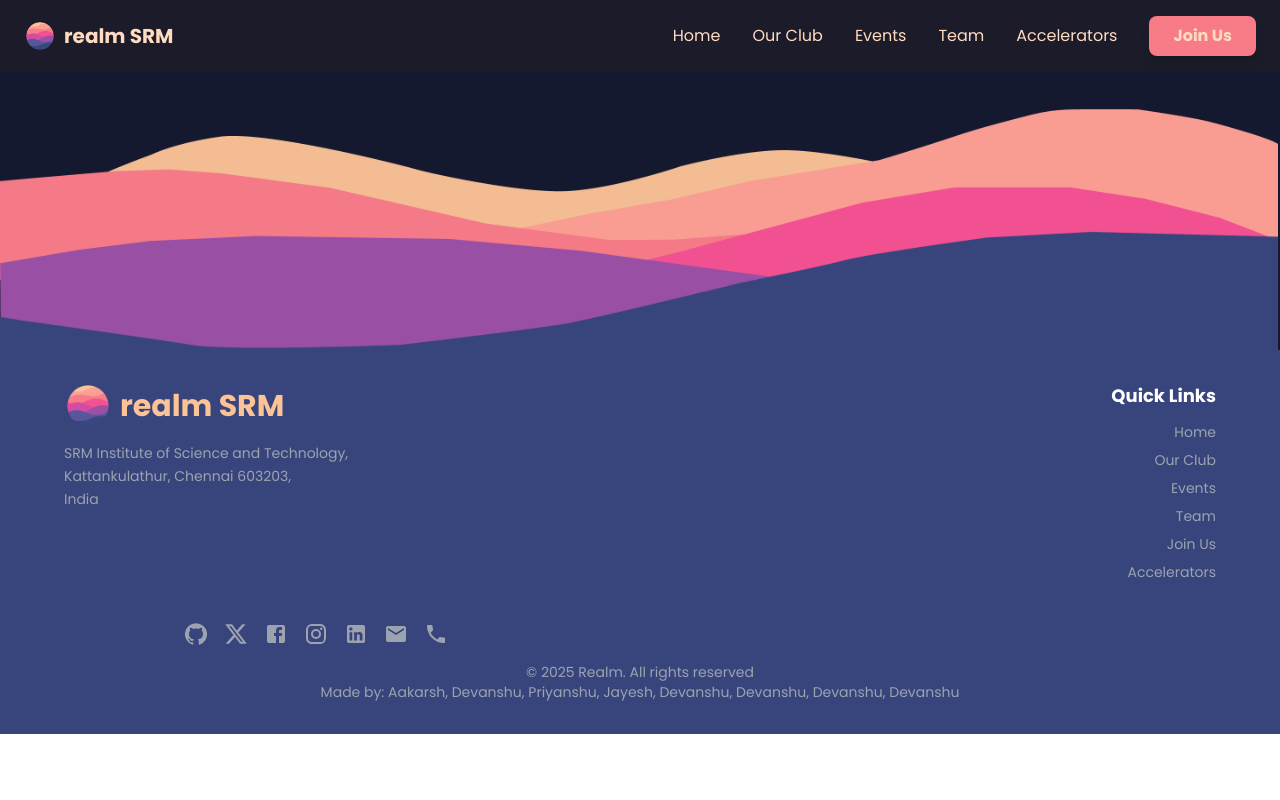
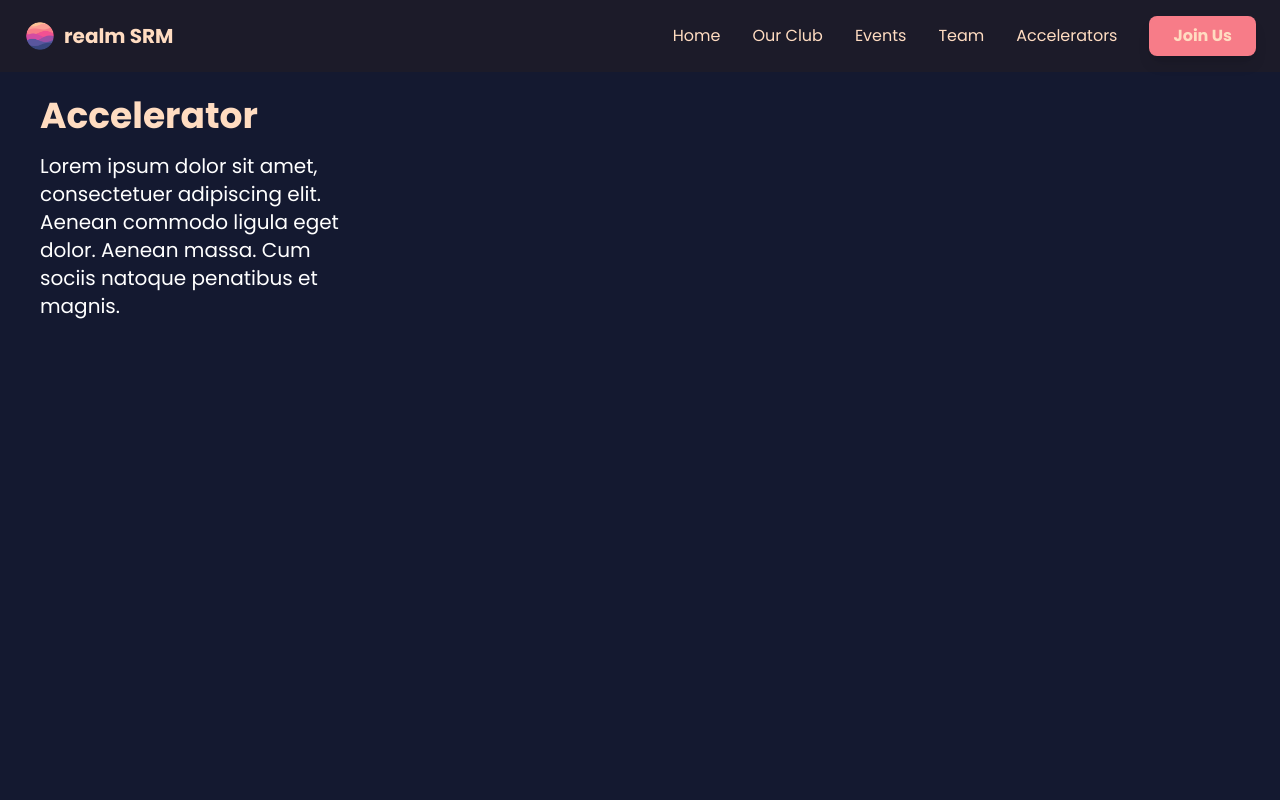
Before and after one commit to realm-SRM/realm-srm-website, a React (Vite) app: page /accelerators in a window 1280 px wide. Shown: the top 800 px of the page. Built offline with nearby package versions, Linux system fonts and the light colour scheme.

Commit message:
feat: Added content

```diff
--- a/src/Components/Accelerators.jsx
+++ b/src/Components/Accelerators.jsx
@@ -1,9 +1,32 @@
 import React from 'react'
 
 const Accelerators = () => {
+
+  const members = {
+    "Acc 1": {  }
+  }
+
   return (
-    <div>
+    <div className='bg-[#141930] pt-24 px-10 h-screen ' >
+      <div className="flex flex-row justify-between" >
+          <div className='Content' >
 
+            <p className='text-4xl text-[#FFDCC1] font-bold mb-4 ' >Accelerator</p>
+            <p className="text-[#FFFFFF] text-xl w-[25vw] " >
+            Lorem ipsum dolor sit amet, consectetuer adipiscing elit. Aenean commodo ligula eget dolor. Aenean massa. Cum sociis natoque penatibus et magnis.
+            </p>
+
+          </div>
+
+          <div className='PhotoScroller w-[50vw] ' >
+
+          </div>
+
+          <div className='ProfileCard w-[15vw] ' >
+
+          </div>
+
+      </div>
     </div>
   )
 }
```
Also changed, not shown: src/assets/dummyImage.png (added).
